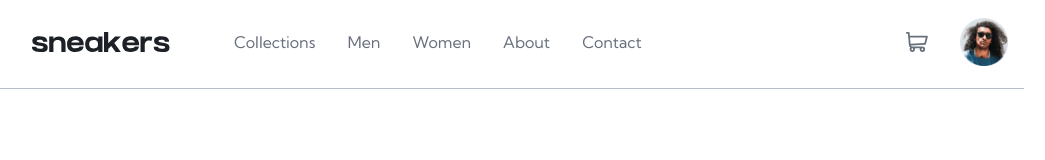
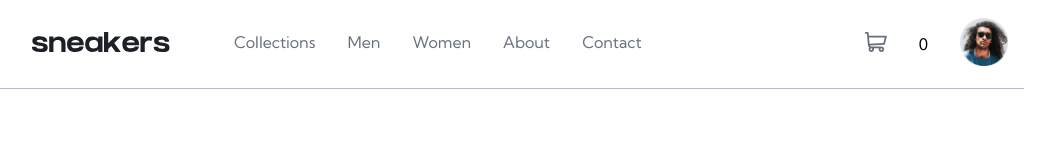
Before and after one commit to femas1/e-commerce-landing-page, a React (Vite) app: page / in a window 1280 px wide. Shown: the top 160 px of the page, without its empty margins (128-1173 px from the left). Built offline with nearby package versions, Linux system fonts and the light colour scheme.

Commit message:
add input component

```diff
--- a/src/App.css
+++ b/src/App.css
@@ -140,6 +140,7 @@
 }
 
 .btn {
+    cursor: pointer;
     display: flex;
     justify-content: center;
     align-items: center;
--- a/src/App.jsx
+++ b/src/App.jsx
@@ -1,14 +1,17 @@
 import Navbar from './components/Navbar';
 import ProductDetailPage from './components/ProductDetailPage';
 import './App.css';
+import React, { useState } from 'react';
 
 function App() {
+
+  const [itemQty, setItemQty] = useState(0);
 
   return (
     <>
       <div className='app'>
-        <Navbar />
-        <ProductDetailPage />
+        <Navbar itemQty={itemQty} setItemQty={setItemQty}/>
+        <ProductDetailPage itemQty={itemQty} setItemQty={setItemQty} />
              </div>
        </>
   )
--- a/src/components/AddToCartButton.jsx
+++ b/src/components/AddToCartButton.jsx
@@ -1,10 +1,12 @@
 import React from 'react';
 import cartIcon from '../images/icon-cart.svg';
 
-const AddToCartButton = () => {
+const AddToCartButton = ({ itemQty, setItemQty}) => {
   return (
     <>
-        <button className='btn'>
+        <button className='btn'
+        onClick={() => {setItemQty(itemQty + 1)}}
+        >
             <img className='cart-icon' src={cartIcon}/>
             Add to cart
         </button>
--- /dev/null
+++ b/src/components/Cart.jsx
@@ -0,0 +1,21 @@
+import cart from '../images/icon-cart.svg';
+
+
+const Cart = ({ itemQty, setItemQty}) => {
+
+
+
+    return (
+    <>
+     <a href="#" className="cart">
+                <img src={cart} alt="" />
+            </a>
+                <p>{itemQty}</p>
+    </>
+  )
+}
+
+export default Cart;
+
+// 1. set quantity to 0
+// 2. click on button and increase quantity based on number in input
--- a/src/components/Navbar.jsx
+++ b/src/components/Navbar.jsx
@@ -1,9 +1,9 @@
 import React from 'react';
+import Cart from './Cart';
 import logo from '../images/logo.svg';
-import cart from '../images/icon-cart.svg';
 import avatar from '../images/image-avatar.png';
 
-const Navbar = () => {
+const Navbar = ({ itemQty, setItemQty}) => {
   return (
     <>
     <nav className='navbar'>
@@ -20,9 +20,7 @@ const Navbar = () => {
             </div>
         </div>
         <div className="cart-avatar">
-            <a href="#" className="cart">
-                <img src={cart} alt="" />
-            </a>
+            <Cart itemQty={itemQty} setItemQty={setItemQty}/>
             <a href="#" className="avatar">
                 <img className="image-avatar" src={avatar} alt="" />
             </a>
--- a/src/components/ProductDescription.jsx
+++ b/src/components/ProductDescription.jsx
@@ -2,7 +2,7 @@ import React from 'react';
 import QuantityInput from './QuantityInput';
 import AddToCartButton from './AddToCartButton'
 
-const ProductDescription = () => {
+const ProductDescription = ({ itemQty, setItemQty}) => {
   return (
     <div className='product-description'>
       <h4 className='brand'>Sneaker Company</h4>
@@ -15,7 +15,7 @@ const ProductDescription = () => {
         <h3 className="old-price">$250.00</h3>
     <div className="quantity">
         <QuantityInput />
-        <AddToCartButton />
+        <AddToCartButton itemQty={itemQty} setItemQty={setItemQty}/>
     </div>
     </div>
   )
--- a/src/components/ProductDetailPage.jsx
+++ b/src/components/ProductDetailPage.jsx
@@ -3,11 +3,11 @@ import ProductImage from './ProductImage';
 import ProductDescription from './ProductDescription';
 
 
-const ProductDetailPage = () => {
+const ProductDetailPage = ({ itemQty, setItemQty}) => {
   return (
     <div className='product-detail-page'>
       <ProductImage />
-      <ProductDescription />
+      <ProductDescription itemQty={itemQty} setItemQty={setItemQty}/>
 
     </div>
   )
--- a/src/components/QuantityInput.jsx
+++ b/src/components/QuantityInput.jsx
@@ -3,7 +3,7 @@ import React from 'react';
 const QuantityInput = () => {
   return (
     <>
-        <input type="number" />
+        <input type="number" min={0}/>
     </>
   )
 }
```
